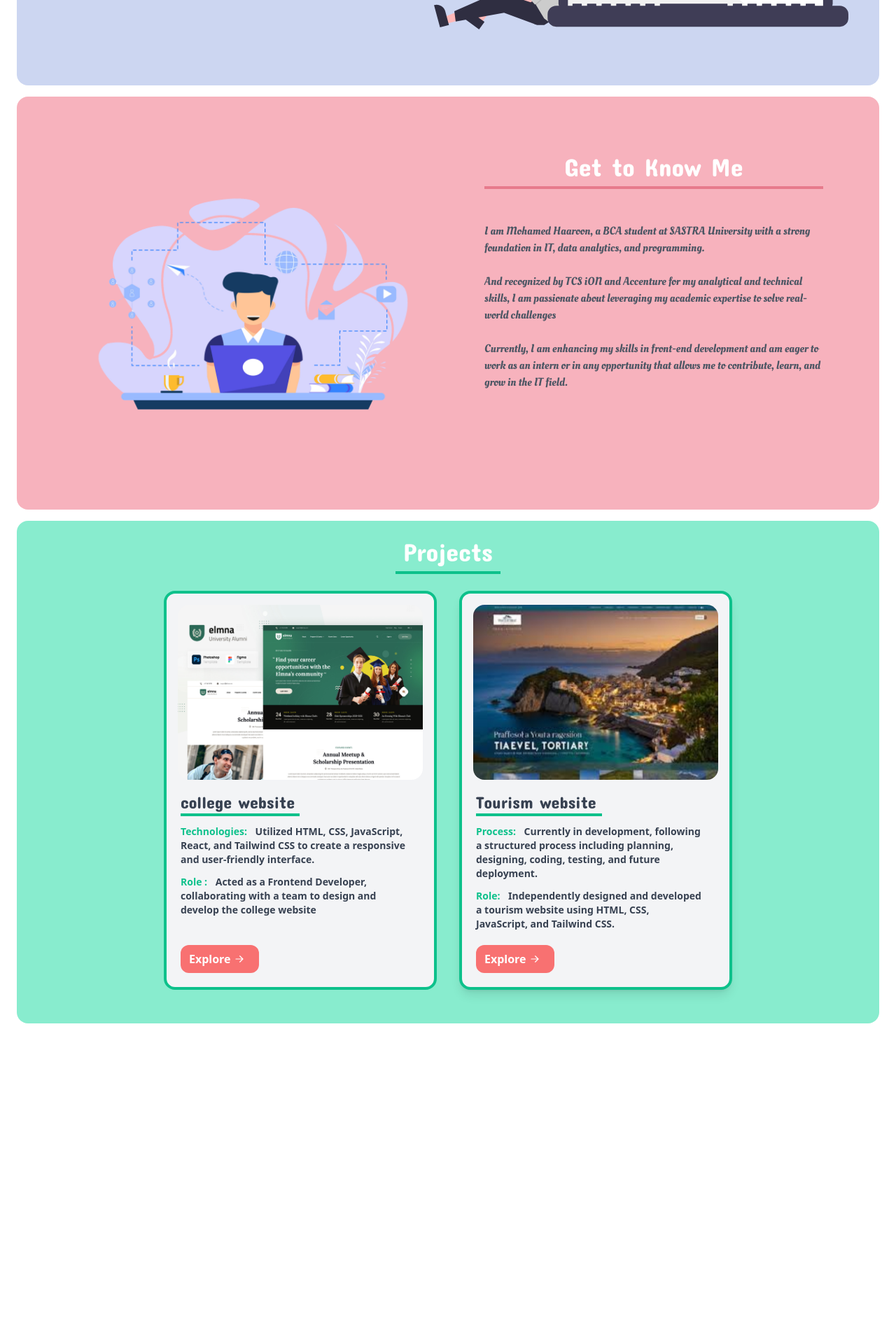
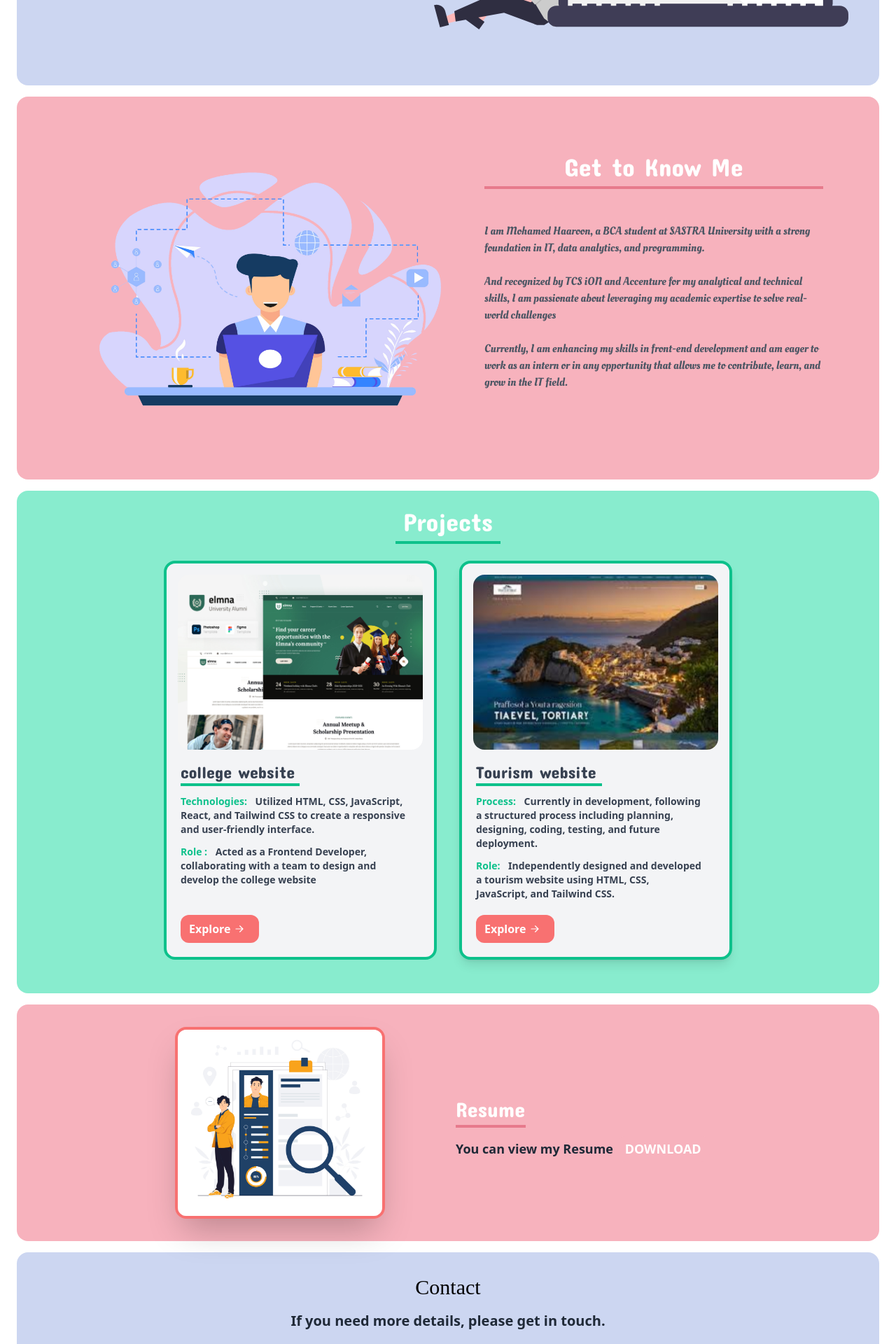
Before and after one commit to AMDHAAROON/portfolio, a React (Create React App) app: page / in a window 1280 px wide. Shown: the part 400-2320 px from the top of the page at 70% size. Before the commit the page ends 1878 px from the top, so only its background shows below. Built offline with nearby package versions, Linux system fonts and the light colour scheme; a web font is replaced by a local one.

Commit message:
making some basic necessary changes like title adding logo

```diff
--- a/public/index.html
+++ b/public/index.html
@@ -2,7 +2,7 @@
 <html lang="en">
   <head>
     <meta charset="utf-8" />
-    <link rel="icon" href="%PUBLIC_URL%/favicon.ico" />
+    <link rel="icon" href="%PUBLIC_URL%/favicon.png" />
     <meta name="viewport" content="width=device-width, initial-scale=1" />
     <meta name="theme-color" content="#000000" />
     <meta
@@ -24,7 +24,7 @@
       work correctly both with client-side routing and a non-root public URL.
       Learn how to configure a non-root public URL by running `npm run build`.
     -->
-    <title>React App</title>
+    <title>Haaroon</title>
   </head>
   <body>
     <noscript>You need to enable JavaScript to run this app.</noscript>
--- a/src/App.css
+++ b/src/App.css
@@ -13,12 +13,15 @@ header ul li{
   background-color: rgb(90, 90, 146);
 }
 .mobile-nav{
-   @apply fixed text-3xl top-28  right-6 left-6 rounded-3xl  text-gray-500 font-marker  bg-lightlaven mr-10 ;
+   @apply fixed text-3xl top-20 right-6 left-6  rounded-b-2xl text-gray-500 font-marker w-full h-1/2 bg-lightlaven mr-10 ;
 
 }
 .mobile-nav  li{
-  @apply w-full mt-7 text-center border-b-8 border-white h-full pt-6 mx-auto ;
+  @apply w-full h-full text-center border-b-2 pt-4;
 }
 /* .project-des{
   @apply ;
 } */
+ html{
+  scroll-behavior: smooth;
+ }
--- a/src/App.js
+++ b/src/App.js
@@ -1,9 +1,12 @@
 
 import './App.css';
 import About from './components/About';
+import Contact from './components/contact';
+import Footer from './components/footer';
 import Header from './components/header';
 import Hero from './components/hero';
 import Project from './components/project';
+import Resume from './components/resume';
 
 function App() {
   return (
@@ -12,6 +15,9 @@ function App() {
       <Hero/>
       <About/>
       <Project/>
+      <Resume/>
+      <Contact/>
+      <Footer/>
     </div>
   );
 }
--- a/src/components/About.js
+++ b/src/components/About.js
@@ -1,16 +1,23 @@
 import aboutimg from '../assets/hero.png'
 export default function(){
-    return<div className=' px-6 pb-4'>
-    <section className='flex flex-col md:flex-row  bg-flame rounded-2xl p-12 md:p-20' >
+
+    const config={
+        line1:"I am Mohamed Haaroon, a BCA student at SASTRA University with a strong foundation in IT, data analytics, and programming.",
+        line2:"And recognized by TCS iON and Accenture for my analytical and technical skills, I am passionate about leveraging my academic expertise to solve real-world challenges",
+        line3:"Currently, I am enhancing my skills in front-end development and am eager to work as an intern or in any opportunity that allows me to contribute, learn, and grow in the IT field.",
+    }
+
+    return<div className=' px-6 pb-4'id='about'>
+    <section className='flex flex-col md:flex-row  bg-flame rounded-2xl p-12 md:p-20 '  >
         <div className='md:w-1/2  md:mr-10 '>
-            <img src={aboutimg} className='md:h-[350px]  md:mx-6 my-10 '/>
+            <img src={aboutimg} className='md:h-auto  md:mx-6 md:my-10 lg:my-0 '/>
         </div>
         <div className='md:w-1/2 '>
         <div className='flex flex-col  md:pl-8 '>
             <h1 className='text-center text-2xl md:text-4xl text-white font-marker pb-2 border-dkflame border-b-4'>Get to Know Me</h1>
-            <p className='pt-12 text-1xl font-design text-gray-600'> I am Mohamed Haaroon, a BCA student at SASTRA University with a strong foundation in IT, data analytics, and programming.</p>
-            <p className='pt-6 text-1xl font-design text-gray-600'> And recognized by TCS iON and Accenture for my analytical and technical skills, I am passionate about leveraging my academic expertise to solve real-world challenges</p>
-            <p className='pt-6 text-1xl font-design text-gray-600 '>Currently, I am enhancing my skills in front-end development and am eager to work as an intern or in any opportunity that allows me to contribute, learn, and grow in the IT field.</p>
+            <p className='pt-12 text-1xl font-design text-gray-600'> {config.line1}</p>
+            <p className='pt-6 text-1xl font-design text-gray-600'>{config.line2} </p>
+            <p className='pt-6 text-1xl font-design text-gray-600 '>{config.line3}</p>
             </div>
         </div>
     </section>
--- a/src/components/header.js
+++ b/src/components/header.js
@@ -8,15 +8,15 @@ export default function Header(){
     return <>
     <section className="px-6 pt-4  bg-white  ">
     <header className="flex justify-between px-10 pt-5  bg-lightlaven rounded-t-2xl ">
-        <a href="#" className="font-cursive text-gray-600 text-4xl   border-r-2 border-lavender pr-4 flex"> Myself
+        <a href="#" className="font-cursive text-gray-600 text-4xl   border-r-2 border-white pr-4 flex"> Myself
         </a>
         <nav className="hidden  md:block">
         <ul className="flex   mt-2 text-white font-marker text-2xl ">
-           <li> <a href="#" className='hover:text-gray-600'>Home</a></li>
-           <li> <a href="#" className='hover:text-gray-600'>About</a></li>
-            <li><a href="#" className='hover:text-gray-600'>Projects</a></li>
-            <li><a href="#" className='hover:text-gray-600'>Resume</a></li>
-            <li><a href="#" className='hover:text-gray-600'>Contact</a></li>
+           <li> <a href="/" className='hover:text-gray-600'>Home</a></li>
+           <li> <a href="#about" className='hover:text-gray-600'>About</a></li>
+            <li><a href="#project" className='hover:text-gray-600'>Projects</a></li>
+            <li><a href="#resume" className='hover:text-gray-600'>Resume</a></li>
+            <li><a href="#contact" className='hover:text-gray-600'>Contact</a></li>
         </ul>
         </nav>
 
@@ -24,13 +24,13 @@ export default function Header(){
 
         { toggleMenu && <nav className="block md:hidden  ">
 
-        <ul className="flex flex-col w-full h-2/3    mobile-nav   ">
+        <ul onClick={()=>settoggleMenu(!toggleMenu)} className="flex flex-col     mobile-nav  ">
 
-           <li> <a href="#" className='hover:text-white'>Home</a></li>
-           <li> <a href="#" className='hover:text-white' >About</a></li>
-            <li><a href="#" className='hover:text-white'>Projects</a></li>
-            <li><a href="#" className='hover:text-white'>Resume</a></li>
-            <li><a href="#" className='hover:text-white'>Contact</a></li>
+           <li> <a href="/" className='hover:text-white '>Home</a></li>
+           <li> <a href="#about" className='hover:text-white' >About</a></li>
+            <li><a href="#project" className='hover:text-white'>Projects</a></li>
+            <li><a href="#resume" className='hover:text-white'>Resume</a></li>
+            <li><a href="#contact" className='hover:text-white'>Contact</a></li>
 
         </ul>
 
--- a/src/components/hero.js
+++ b/src/components/hero.js
@@ -4,16 +4,23 @@ import { AiFillInstagram } from "react-icons/ai";
 
 
 export default function Hero(){
+   const config={
+      subtitle:'a dedicated frontend developer.',
+      social:{
+         insta:'https://www.instagram.com/mhd_haaroon/',
+         linked:'https://www.linkedin.com/in/mohamed-haaroon/',
+      }
+   }
 
 return<div className='pb-4'>
  <section className='flex  flex-col md:flex-row bg-lightlaven  mx-6  py-20  px-6 rounded-b-2xl  text-black  '>
     <div className='md:w-1/2  text-4xl font-chalk    md:pt-8 text-center md:ml-20 leading-normal md:leading-snug text-black flex flex-col' >
     <h1 >Hey !<br/>I'm Mohamed<span className='text-black font-marker hover:text-white cursor-pointer'> Haaroon,</span>
-    <p className='text-2xl font-mono mt-2'>a dedicated frontend developer.</p>
+    <p className='text-2xl font-mono mt-2'>{config.subtitle}</p>
      </h1>
      <div className='flex  mx-auto  md:justify-center mt-6'>
-        <a href='#' className='ml-12 mr-10 text-white hover:text-black'><FaLinkedin size={40}/></a>
-        <a href='#' className=' mr-16 md:mr-10 text-black hover:text-white'><AiFillInstagram size={40}/></a>
+        <a href={config.social.linked} className='ml-12 mr-10 text-white hover:text-black'><FaLinkedin size={40}/></a>
+        <a href={config.social.insta} className=' mr-16 md:mr-10 text-black hover:text-white'><AiFillInstagram size={40}/></a>
      </div>
      </div>
      <img  className=" md:w-1/2 mr-5 pt-8  " src={heroimg}/>
--- a/tailwind.config.js
+++ b/tailwind.config.js
@@ -14,7 +14,7 @@ module.exports = {
       colors:{
         flame:"#F7B2BD",
         dkflame:"#E77A8C",
-        lavender:"#B0BEE6",
+        lavender:"#6C91FF",
         lightlaven:"#CCD6F1",
         thicklav:"#86A4F7",
         mint:"#88ECCE",
```
Also changed, not shown: public/favicon.png (added), src/assets/resume.jpg (added).
